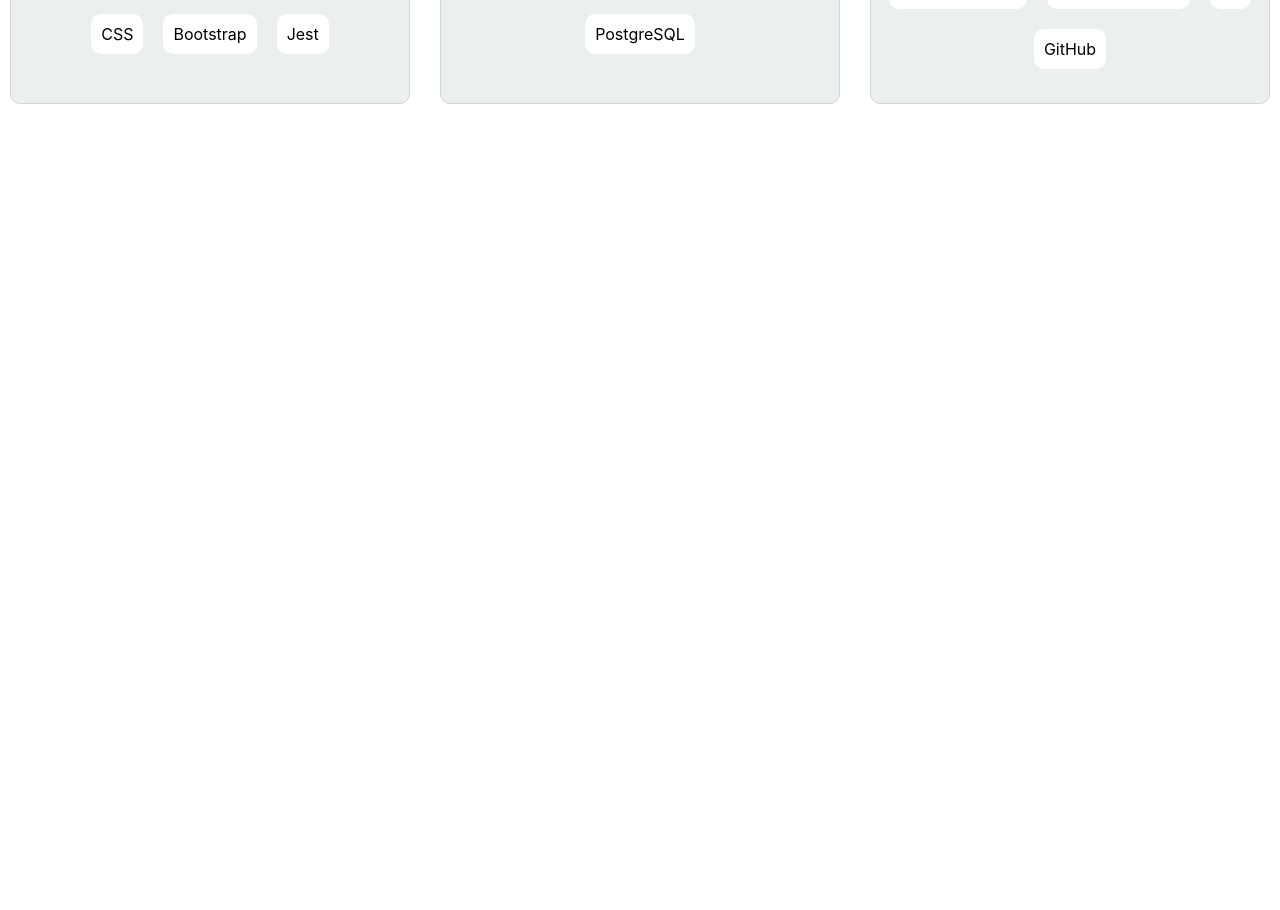
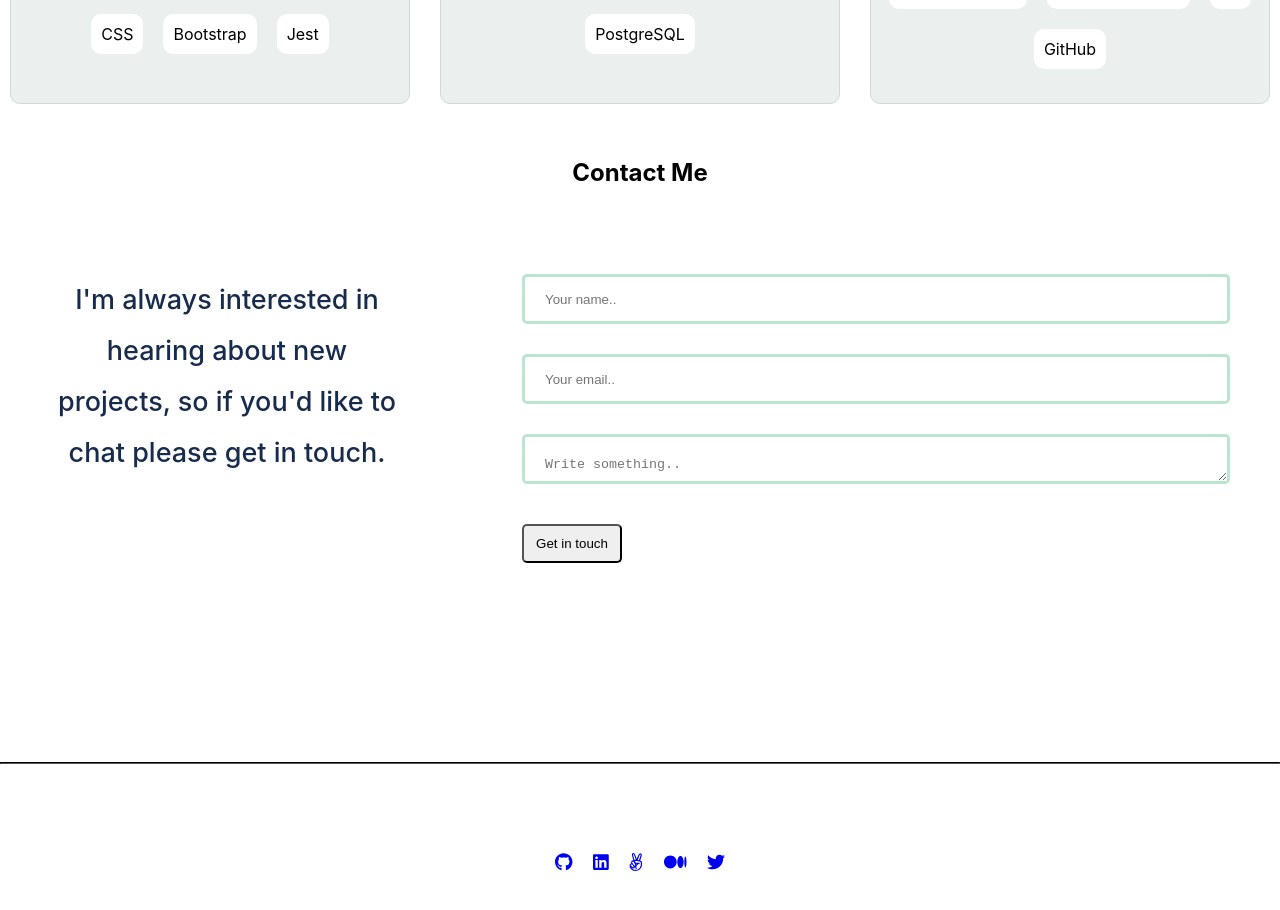
Before and after one commit to SaboorSohaib/sohaib-react-portfolio, a React (Create React App) app: page / in a window 1280 px wide. Shown: the part 2620-3530 px from the top of the page. Before the commit the page ends 2740 px from the top, so only its background shows below. Built offline with nearby package versions, Linux system fonts and the light colour scheme.

Commit message:
ADD FORM TO APP

```diff
--- a/src/App.js
+++ b/src/App.js
@@ -2,6 +2,7 @@ import './App.css';
 import Home from './components/home';
 import Project from './components/project';
 import About from './components/about';
+import Form from './components/form';
 
 function App() {
   return (
@@ -9,6 +10,7 @@ function App() {
       <Home />
       <Project />
       <About />
+      <Form />
     </div>
   );
 }
```
